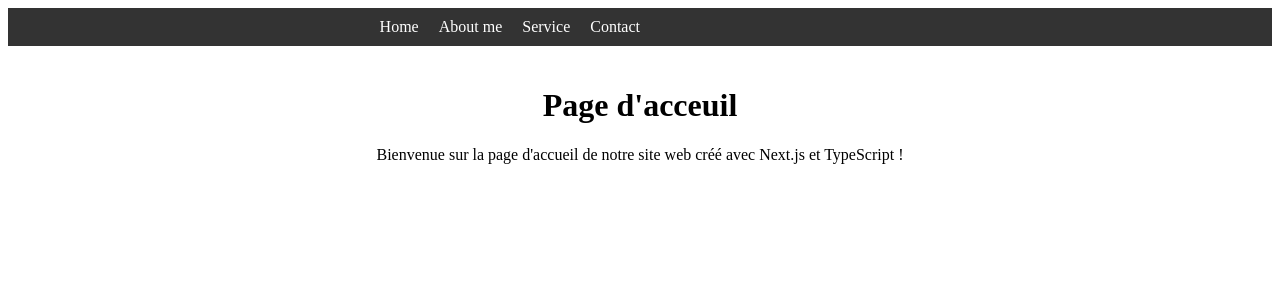
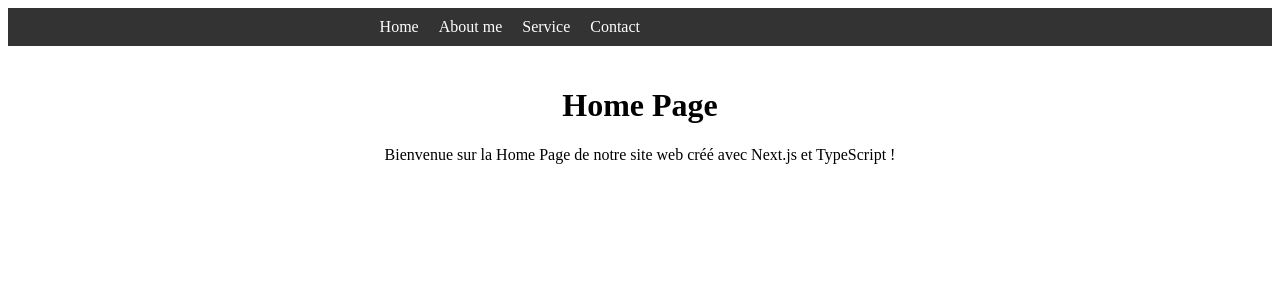
Before and after one commit to CodeLearner2024/ManePlan, a Next.js app: page / in a window 1280 px wide. Shown: the top 300 px of the page. Built offline with nearby package versions, Linux system fonts and the light colour scheme.

Commit message:
correction

```diff
--- a/src/app/globals.css
+++ b/src/app/globals.css
@@ -31,7 +31,6 @@
   margin-left: 20px;
   color:#fff;
   list-style: none;
-  text-decoration: none;
 }
 .linkStyle{
   text-decoration: none;
--- a/src/app/page.tsx
+++ b/src/app/page.tsx
@@ -5,8 +5,8 @@ export default function Home() {
     <div >
       <Header />
       <main className="acceuil" >
-        <h1>Page d'acceuil</h1>
-        <p>Bienvenue sur la page d'accueil de notre site web créé avec Next.js et TypeScript !</p>
+        <h1>Home Page</h1>
+        <p>Bienvenue sur la Home Page de notre site web créé avec Next.js et TypeScript !</p>
 
 
       </main>
```
